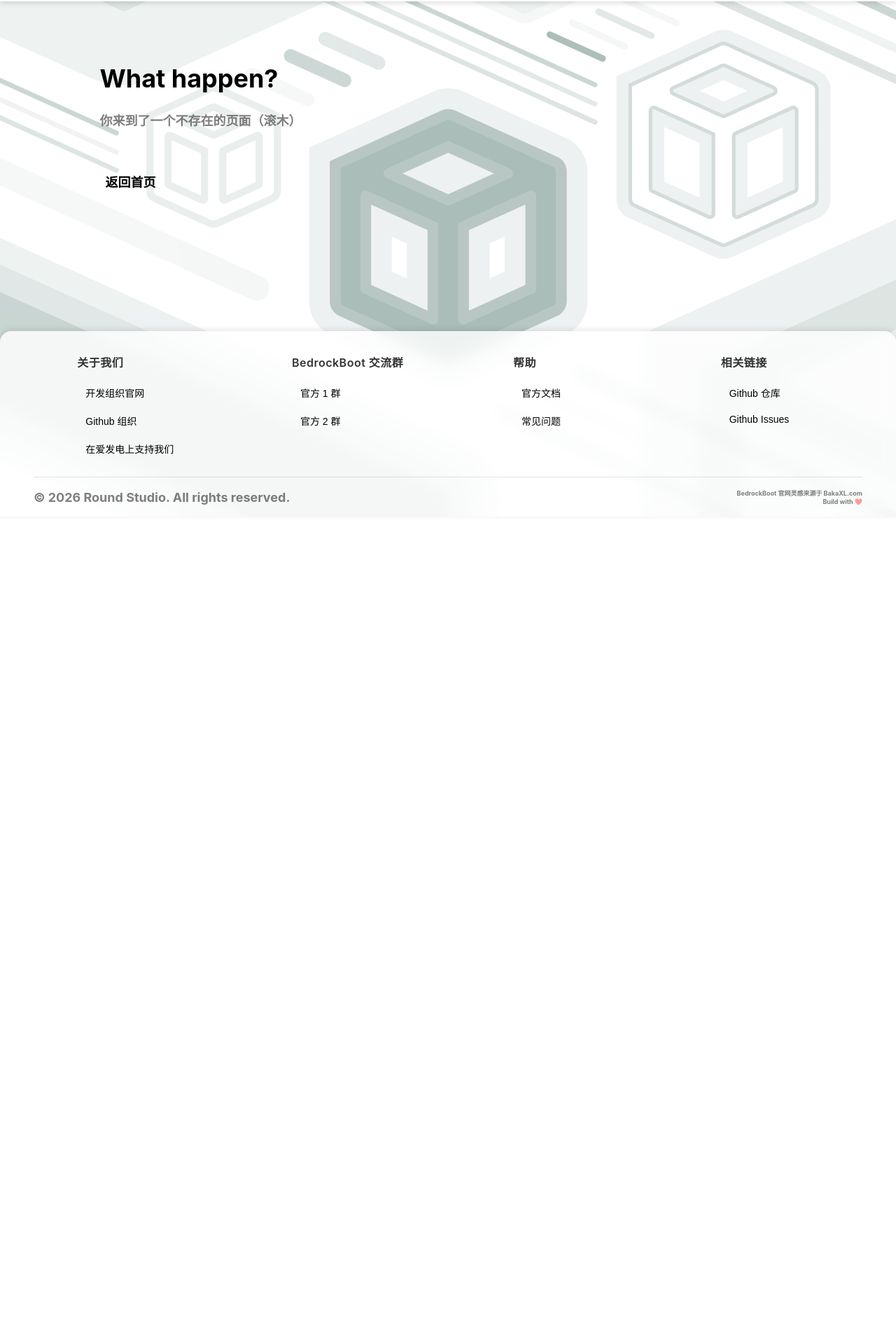
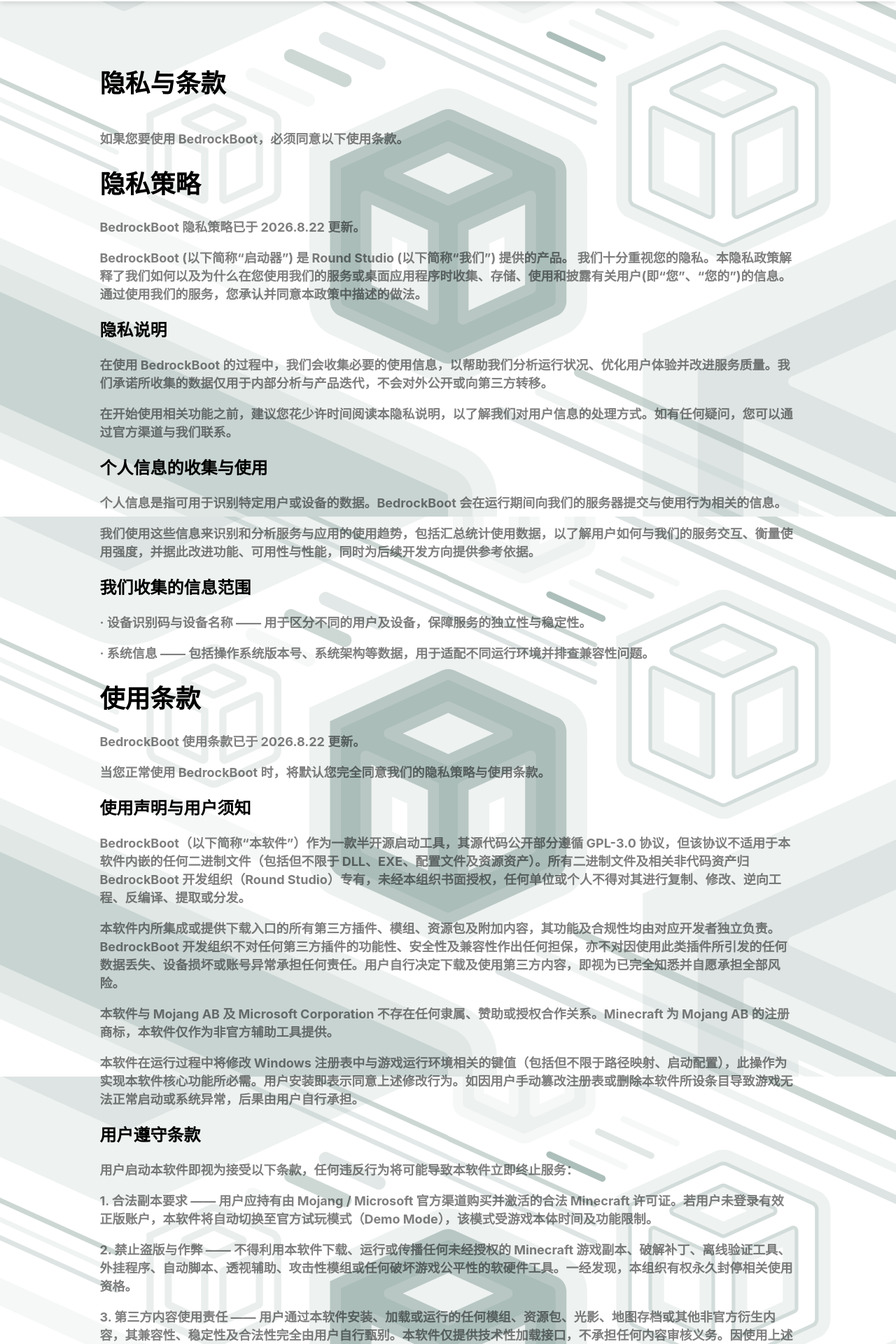
Before and after one commit to Round-Studio/BedrockBoot, a Vue app: page /privacyPolicy in a window 1280 px wide. Before the commit this address led to /404. Shown: the part 62-1982 px from the top of the page at 70% size. Before the commit the page ends 800 px from the top, so only its background shows below. Built offline with nearby package versions, Linux system fonts and the light colour scheme.

Commit message:
feat: 更新隐私策略

```diff
--- a/src/components/bar/FootBar.vue
+++ b/src/components/bar/FootBar.vue
@@ -47,6 +47,9 @@
             <a href="https://github.com/Round-Studio/BedrockBoot/issues">
               <button>Github Issues</button>
             </a>
+            <router-link to="/privacyPolicy">
+              <button>隐私策略</button>
+            </router-link>
           </div>
         </div>
 
--- a/src/components/views/Download.vue
+++ b/src/components/views/Download.vue
@@ -30,31 +30,6 @@
 </template>
 
 <style scoped>
-.header {
-  display: flex;
-  align-items: center;
-  justify-content: space-between;
-  gap: 16px;
-  flex-wrap: wrap;
-}
-
-@media (max-width: 600px) {
-  .header {
-    flex-direction: column;
-    align-items: flex-start;
-  }
-}
-
-.header h1 {
-  margin: 0;
-}
-
-.header p {
-  margin: 0;
-  opacity: 0.7;
-  font-weight: 400;
-  font-size: 16px;
-}
 
 h2 {
   margin-top: 32px;
--- /dev/null
+++ b/src/components/views/PrivacyPolicy.vue
@@ -0,0 +1,55 @@
+<script setup lang="ts">
+
+</script>
+
+<template>
+  <div class="header">
+    <h1>隐私与条款</h1>
+  </div>
+
+  <p>如果您要使用 BedrockBoot，必须同意以下使用条款。</p>
+
+  <h1>隐私策略</h1>
+  <p>BedrockBoot 隐私策略已于 2026.8.22 更新。</p>
+
+  <p>BedrockBoot (以下简称“启动器”) 是 Round Studio (以下简称“我们”) 提供的产品。 我们十分重视您的隐私。本隐私政策解释了我们如何以及为什么在您使用我们的服务或桌面应用程序时收集、存储、使用和披露有关用户(即“您”、“您的”)的信息。通过使用我们的服务，您承认并同意本政策中描述的做法。</p>
+
+  <h2>隐私说明</h2>
+
+  <p>在使用 BedrockBoot 的过程中，我们会收集必要的使用信息，以帮助我们分析运行状况、优化用户体验并改进服务质量。我们承诺所收集的数据仅用于内部分析与产品迭代，不会对外公开或向第三方转移。</p>
+  <p>在开始使用相关功能之前，建议您花少许时间阅读本隐私说明，以了解我们对用户信息的处理方式。如有任何疑问，您可以通过官方渠道与我们联系。</p>
+
+  <h2>个人信息的收集与使用</h2>
+
+  <p>个人信息是指可用于识别特定用户或设备的数据。BedrockBoot 会在运行期间向我们的服务器提交与使用行为相关的信息。</p>
+  <p>我们使用这些信息来识别和分析服务与应用的使用趋势，包括汇总统计使用数据，以了解用户如何与我们的服务交互、衡量使用强度，并据此改进功能、可用性与性能，同时为后续开发方向提供参考依据。</p>
+
+  <h2>我们收集的信息范围</h2>
+
+  <p>· 设备识别码与设备名称 —— 用于区分不同的用户及设备，保障服务的独立性与稳定性。</p>
+  <p>· 系统信息 —— 包括操作系统版本号、系统架构等数据，用于适配不同运行环境并排查兼容性问题。</p>
+
+  <h1>使用条款</h1>
+
+  <p>BedrockBoot 使用条款已于 2026.8.22 更新。</p>
+  <p>当您正常使用 BedrockBoot 时，将默认您完全同意我们的隐私策略与使用条款。</p>
+
+  <h2>使用声明与用户须知</h2>
+
+  <p>BedrockBoot（以下简称“本软件”）作为一款半开源启动工具，其源代码公开部分遵循 GPL-3.0 协议，但该协议不适用于本软件内嵌的任何二进制文件（包括但不限于 DLL、EXE、配置文件及资源资产）。所有二进制文件及相关非代码资产归 BedrockBoot 开发组织（Round Studio）专有，未经本组织书面授权，任何单位或个人不得对其进行复制、修改、逆向工程、反编译、提取或分发。</p>
+  <p>本软件内所集成或提供下载入口的所有第三方插件、模组、资源包及附加内容，其功能及合规性均由对应开发者独立负责。BedrockBoot 开发组织不对任何第三方插件的功能性、安全性及兼容性作出任何担保，亦不对因使用此类插件所引发的任何数据丢失、设备损坏或账号异常承担任何责任。用户自行决定下载及使用第三方内容，即视为已完全知悉并自愿承担全部风险。</p>
+  <p>本软件与 Mojang AB 及 Microsoft Corporation 不存在任何隶属、赞助或授权合作关系。Minecraft 为 Mojang AB 的注册商标，本软件仅作为非官方辅助工具提供。</p>
+  <p>本软件在运行过程中将修改 Windows 注册表中与游戏运行环境相关的键值（包括但不限于路径映射、启动配置），此操作为实现本软件核心功能所必需。用户安装即表示同意上述修改行为。如因用户手动篡改注册表或删除本软件所设条目导致游戏无法正常启动或系统异常，后果由用户自行承担。</p>
+
+  <h2>用户遵守条款</h2>
+  <p>用户启动本软件即视为接受以下条款，任何违反行为将可能导致本软件立即终止服务：</p>
+  <p>1. 合法副本要求 —— 用户应持有由 Mojang / Microsoft 官方渠道购买并激活的合法 Minecraft 许可证。若用户未登录有效正版账户，本软件将自动切换至官方试玩模式（Demo Mode），该模式受游戏本体时间及功能限制。</p>
+  <p>2. 禁止盗版与作弊 —— 不得利用本软件下载、运行或传播任何未经授权的 Minecraft 游戏副本、破解补丁、离线验证工具、外挂程序、自动脚本、透视辅助、攻击性模组或任何破坏游戏公平性的软硬件工具。一经发现，本组织有权永久封停相关使用资格。</p>
+  <p>3. 第三方内容使用责任 —— 用户通过本软件安装、加载或运行的任何模组、资源包、光影、地图存档或其他非官方衍生内容，其兼容性、稳定性及合法性完全由用户自行甄别。本软件仅提供技术性加载接口，不承担任何内容审核义务。因使用上述内容导致的游戏存档损坏、操作系统崩溃或账号安全风险，均由用户独立承担全部责任，本组织不提供技术支援或数据恢复服务。</p>
+
+  <p>本声明自用户首次启动本软件之时即生效。若用户不同意上述任何条款，请立即停止使用并卸载本软件全部组件。</p>
+</template>
+
+<style scoped>
+
+</style>
--- a/src/router/index.ts
+++ b/src/router/index.ts
@@ -10,6 +10,11 @@
         path: '/download',
         name: 'Download',
         component: () => import('../components/views/Download.vue')
+    },
+    {
+        path: '/privacyPolicy',
+        name: 'PrivacyPolicy',
+        component: () => import('../components/views/PrivacyPolicy.vue')
     },
     {
         path: '/404',
```
